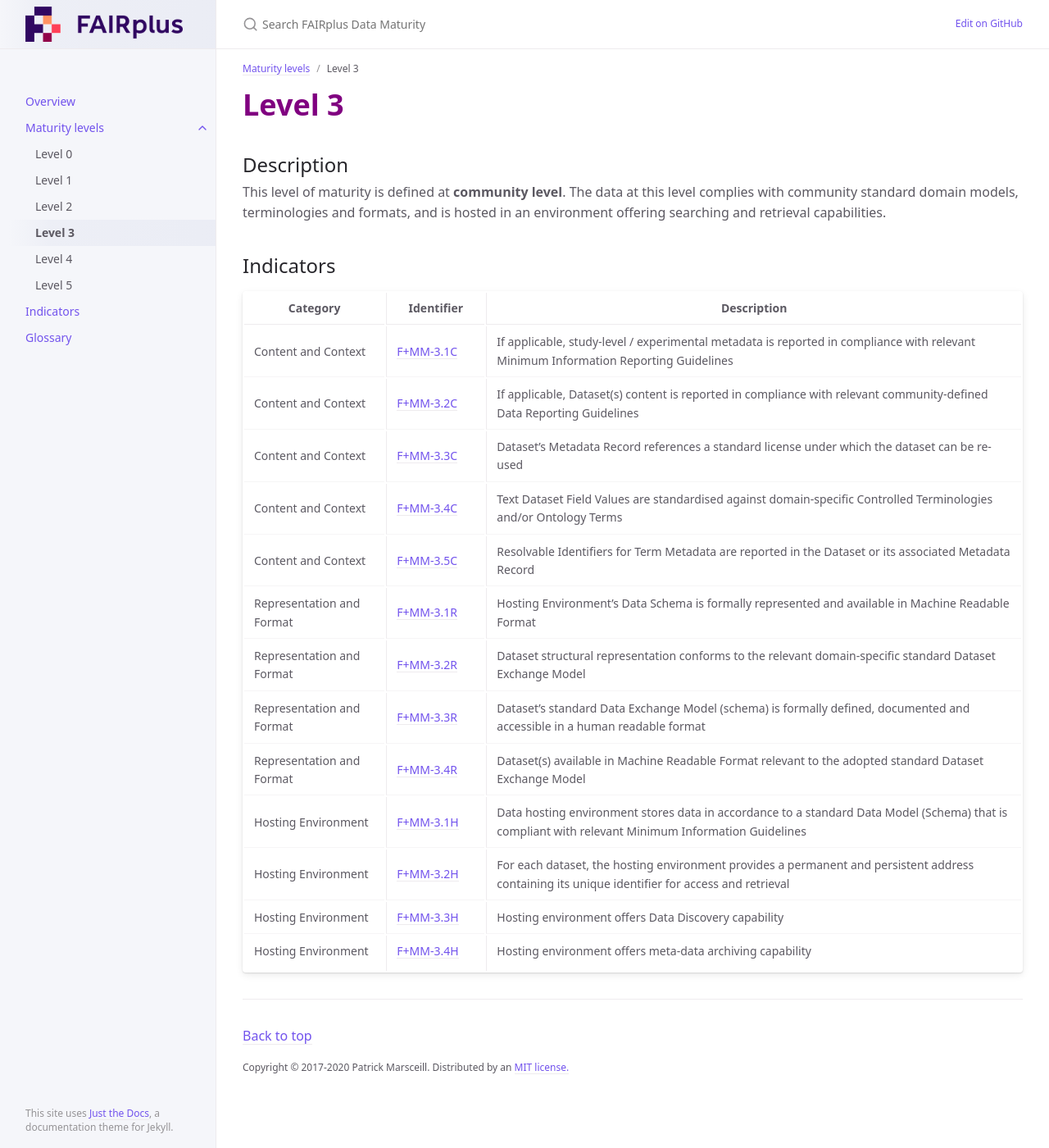
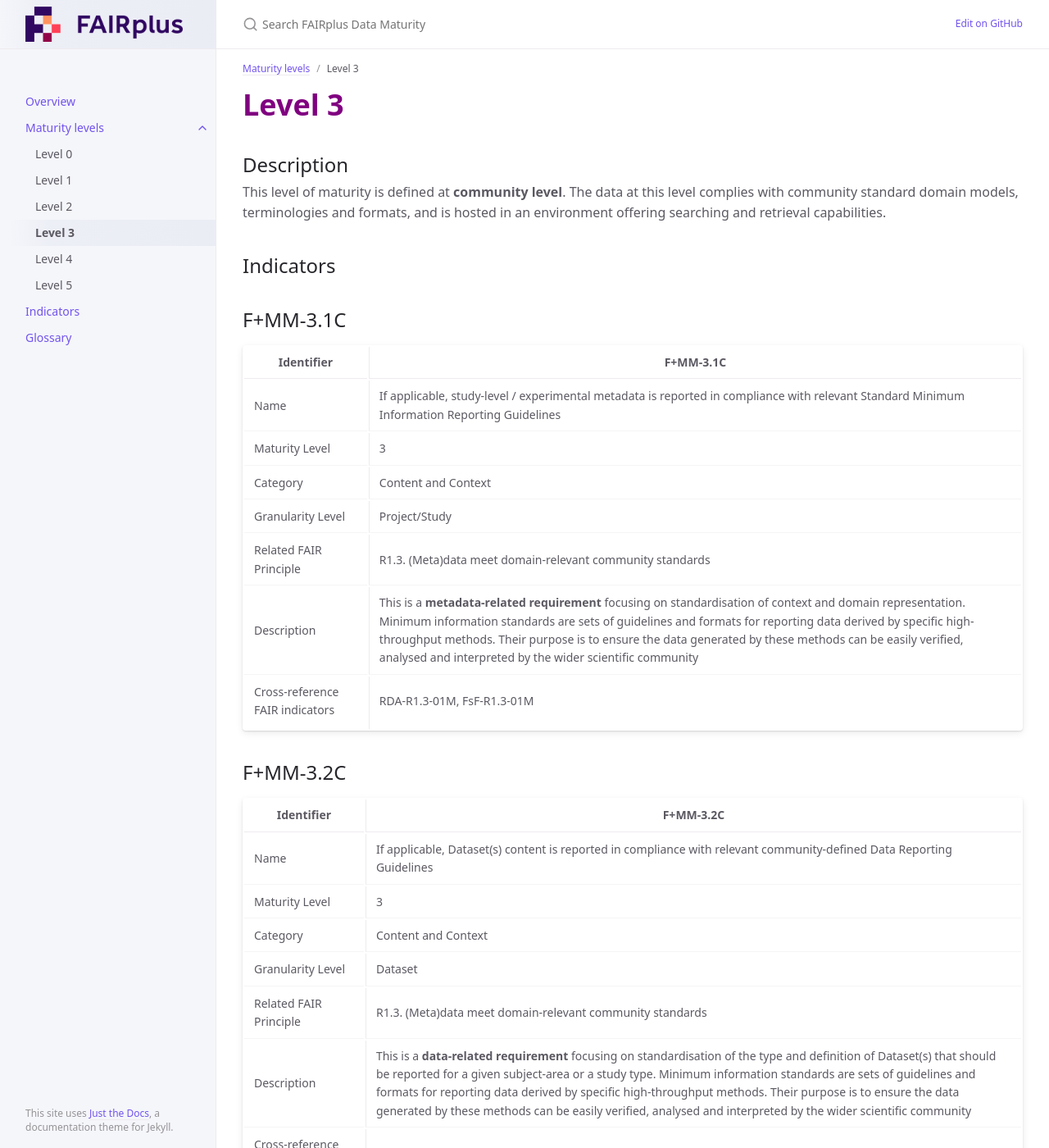
Before and after one commit to FAIRplus/Data-Maturity, a Jekyll site: the page built from docs/Levels/Level3.md, in a window 1280 px wide and 1400 px high. Shown: the whole window at 82% size. Built offline with Jekyll 4.4.1, drawn with Linux system fonts in a browser that asks for light colours; some of the changed text lies outside the part shown.

Commit message:
Update Level3.md

```diff
--- a/docs/Levels/Level3.md
+++ b/docs/Levels/Level3.md
@@ -13,18 +13,7 @@
 
 ## Indicators
 
-| Category | Identifier | Description |
-| -------- | ---------- | ------------|
-| Content and Context | [F+MM-3.1C](https://fairplus.github.io/Data-Maturity/docs/Indicators/#fmm-31c) | If applicable, study-level / experimental metadata is reported in compliance with relevant Minimum Information Reporting Guidelines |
-| Content and Context | [F+MM-3.2C](https://fairplus.github.io/Data-Maturity/docs/Indicators/#fmm-32c) | If applicable, Dataset(s) content is reported in compliance with relevant community-defined Data Reporting Guidelines |
-| Content and Context | [F+MM-3.3C](https://fairplus.github.io/Data-Maturity/docs/Indicators/#fmm-33c) | Dataset's Metadata Record references a standard license under which the dataset can be re-used |
-| Content and Context | [F+MM-3.4C](https://fairplus.github.io/Data-Maturity/docs/Indicators/#fmm-34c) | Text Dataset Field Values are standardised against domain-specific Controlled Terminologies and/or Ontology Terms |
-| Content and Context | [F+MM-3.5C](https://fairplus.github.io/Data-Maturity/docs/Indicators/#fmm-35c) | Resolvable Identifiers for Term Metadata are reported in the Dataset or its associated Metadata Record |
-| Representation and Format | [F+MM-3.1R](https://fairplus.github.io/Data-Maturity/docs/Indicators/#fmm-31r) | Hosting Environment's Data Schema is formally represented and available in Machine Readable Format |
-| Representation and Format | [F+MM-3.2R](https://fairplus.github.io/Data-Maturity/docs/Indicators/#fmm-32r) | Dataset structural representation conforms to the relevant domain-specific standard Dataset Exchange Model |
-| Representation and Format | [F+MM-3.3R](https://fairplus.github.io/Data-Maturity/docs/Indicators/#fmm-33r) | Dataset's standard Data Exchange Model (schema) is formally defined, documented and accessible in a human readable format |
-| Representation and Format | [F+MM-3.4R](https://fairplus.github.io/Data-Maturity/docs/Indicators/#fmm-34r) | Dataset(s) available in Machine Readable Format relevant to the adopted standard Dataset Exchange Model |
-| Hosting Environment | [F+MM-3.1H](https://fairplus.github.io/Data-Maturity/docs/Indicators/#fmm-31h) | Data hosting environment stores data in accordance to a standard Data Model (Schema) that is compliant with relevant Minimum Information Guidelines |
-| Hosting Environment | [F+MM-3.2H](https://fairplus.github.io/Data-Maturity/docs/Indicators/#fmm-32h) | For each dataset, the hosting environment provides a permanent and persistent address containing its unique identifier for access and retrieval |
-| Hosting Environment | [F+MM-3.3H](https://fairplus.github.io/Data-Maturity/docs/Indicators/#fmm-33h) | Hosting environment offers Data Discovery capability |
-| Hosting Environment | [F+MM-3.4H](https://fairplus.github.io/Data-Maturity/docs/Indicators/#fmm-33h) | Hosting environment offers meta-data archiving capability |
+{% assign indicators = site.indicators | where:"parent_level", "level3" %}
+{% for indicator in indicators %}
+{{indicator.content}}
+{% endfor %}
```
